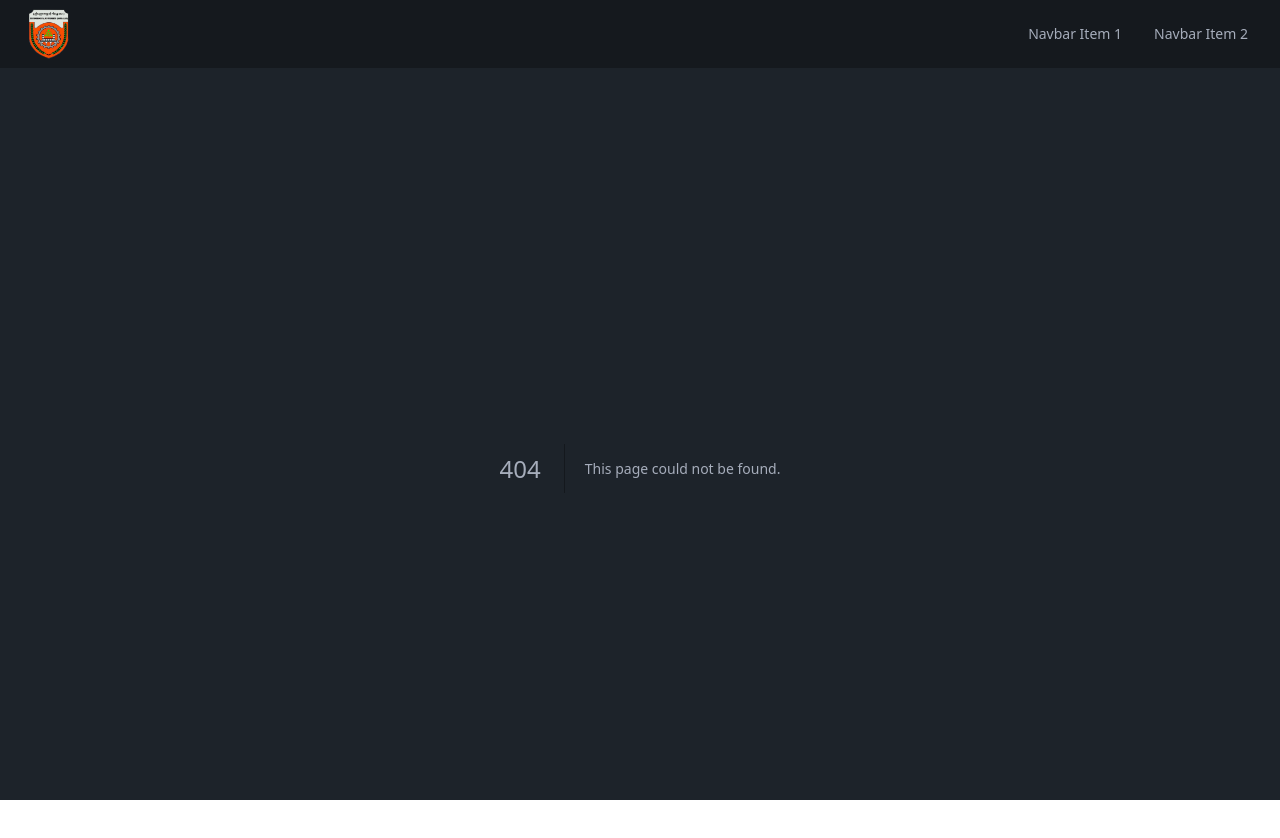
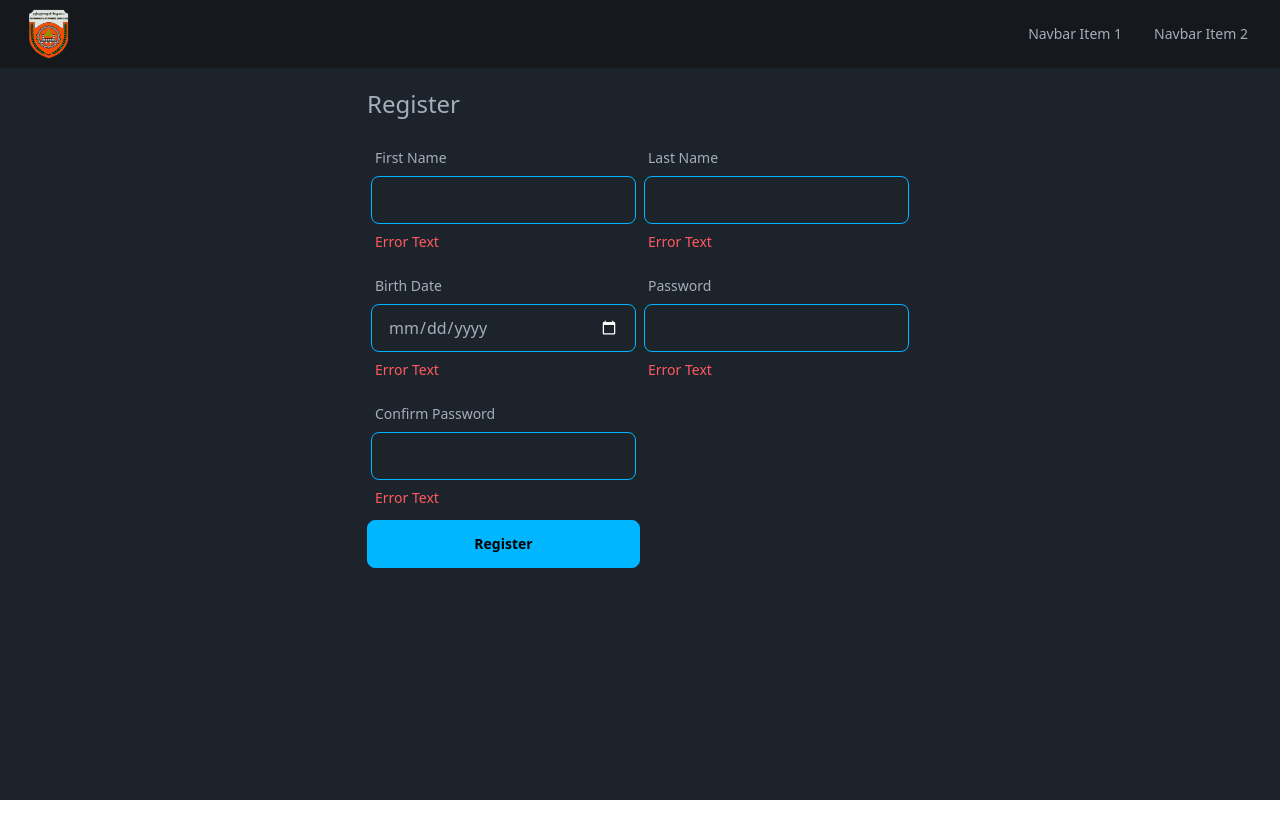
Before and after one commit to linnkhantthu/tum-website, a Next.js app: page /admin/auth in a window 1280 px wide. Before the commit this address had no page. Shown: the top 838 px of the page. After the commit the page ends 800 px from the top, so only its background shows below. Built offline with nearby package versions, Linux system fonts and the light colour scheme.

Commit message:
creating register form

```diff
--- /dev/null
+++ b/src/app/admin/auth/page.tsx
@@ -0,0 +1,30 @@
+import Btn from "@/app/components/forms/Btn";
+import Input from "@/app/components/forms/Input";
+import React from "react";
+
+function AuthPage() {
+  return (
+    <main className="flex flex-row justify-center">
+      <fieldset className="p-4 md:mt-5 mt-2">
+        <legend>
+          <h2>Register</h2>
+        </legend>
+        <form className="grid grid-flow-row md:grid-cols-2 grid-cols-1">
+          <Input label={"First Name"} type={"text"} id={"firstName"} />
+          <Input label={"Last Name"} type={"text"} id={"lastName"} />
+          <Input label={"Birth Date"} type={"date"} id={"dob"} />
+          <Input label={"Password"} type={"password"} id={"password"} />
+          <Input
+            label={"Confirm Password"}
+            type={"password"}
+            id={"confirmPassword"}
+          />
+          <div></div>
+          <Btn text={"Register"} />
+        </form>
+      </fieldset>
+    </main>
+  );
+}
+
+export default AuthPage;
--- /dev/null
+++ b/src/app/admin/page.tsx
@@ -0,0 +1,7 @@
+import React from "react";
+
+function AdminPage() {
+  return <div>AdminPage</div>;
+}
+
+export default AdminPage;
--- a/src/app/components/NavigationBar.tsx
+++ b/src/app/components/NavigationBar.tsx
@@ -45,7 +45,7 @@ function NavigationBar({ children }: { children: React.ReactNode }) {
           </div>
         </div>
         {/* Page content here */}
-        {children}
+        <div className=" text-pretty">{children}</div>
       </div>
       <div className="drawer-side">
         <label
--- a/src/app/components/Editor/Editor.tsx
+++ b/src/app/components/editor/Editor.tsx
@@ -20,6 +20,7 @@ const EditorBlock = ({ data, onChange, holder }: Props) => {
     if (!ref.current) {
       const editor = new EditorJS({
         holder: holder,
+        // @ts-ignore
         tools: EDITOR_TOOLS,
         data,
         async onChange(api, event) {
--- a/src/app/components/Editor/tools.tsx
+++ b/src/app/components/editor/tools.tsx
@@ -1,19 +1,29 @@
 import Header from "@editorjs/header";
 import List from "@editorjs/list";
+// @ts-ignore
 import Table from "@editorjs/table";
+// @ts-ignore
 import Quote from "@editorjs/quote";
 import ImageTool from "@editorjs/image";
+// @ts-ignore
 import Marker from "@editorjs/marker";
 import NestedList from "@editorjs/nested-list";
+// @ts-ignore
 import Checklist from "@editorjs/checklist";
+// @ts-ignore
 import LinkTool from "@editorjs/link";
+// @ts-ignore
 import Embed from "@editorjs/embed";
+// @ts-ignore
 import Delimiter from "@editorjs/delimiter";
+// @ts-ignore
 import Warning from "@editorjs/warning";
-import CodeTool from "@editorjs/code";
+// @ts-ignore
 import RawTool from "@editorjs/raw";
+// @ts-ignore
 import AttachesTool from "@editorjs/attaches";
 import InlineCode from "@editorjs/inline-code";
+// @ts-ignore
 import Paragraph from "@editorjs/paragraph";
 
 export const EDITOR_TOOLS = {
@@ -23,6 +33,7 @@ export const EDITOR_TOOLS = {
   },
   header: {
     class: Header,
+    inlineToolbar: ["marker", "link"],
     shortcut: "CTRL+SHIFT+H",
     config: {
       defaultLevel: 1,
@@ -49,6 +60,10 @@ export const EDITOR_TOOLS = {
         byUrl: "http://localhost:8008/fetchUrl", // Your endpoint that provides uploading by Url
       },
     },
+  },
+  inlineCode: {
+    class: InlineCode,
+    shortcut: "CMD+SHIFT+G",
   },
   marker: {
     class: Marker,
@@ -89,9 +104,6 @@ export const EDITOR_TOOLS = {
       endpoint: "http://localhost:8008/uploadFile",
     },
   },
-  inlineCode: {
-    class: InlineCode,
-    shortcut: "CMD+SHIFT+M",
-  },
   paragraph: Paragraph,
+  autofocus: true,
 };
--- /dev/null
+++ b/src/app/components/forms/Btn.tsx
@@ -0,0 +1,11 @@
+import React from "react";
+
+function Btn({ text }: { text: string }) {
+  return (
+    <button type="submit" className="btn btn-info">
+      Register
+    </button>
+  );
+}
+
+export default Btn;
--- /dev/null
+++ b/src/app/components/forms/Input.tsx
@@ -0,0 +1,28 @@
+import React from "react";
+
+function Input({
+  label,
+  type,
+  id,
+}: {
+  label: string;
+  type: string;
+  id: string;
+}) {
+  return (
+    <div className="p-1">
+      <label htmlFor="lastName" className=" label label-text">
+        {label}
+      </label>
+      <input
+        type={type}
+        id={id}
+        name={id}
+        className="input input-info w-full"
+      />
+      <small className="label label-text text-error">Error Text</small>
+    </div>
+  );
+}
+
+export default Input;
--- a/src/app/editor/page.tsx
+++ b/src/app/editor/page.tsx
@@ -8,7 +8,7 @@ import { useState } from "react";
 
 // important that we use dynamic loading here
 // editorjs should only be rendered on the client side.
-const EditorBlock = dynamic(() => import("../components/Editor/Editor"), {
+const EditorBlock = dynamic(() => import("../components/editor/Editor"), {
   ssr: false,
 });
 
--- a/src/app/globals.css
+++ b/src/app/globals.css
@@ -2,32 +2,23 @@
 @tailwind components;
 @tailwind utilities;
 
-:root {
-  --foreground-rgb: 0, 0, 0;
-  --background-start-rgb: 214, 219, 220;
-  --background-end-rgb: 255, 255, 255;
-}
-
-@media (prefers-color-scheme: dark) {
-  :root {
-    --foreground-rgb: 255, 255, 255;
-    --background-start-rgb: 0, 0, 0;
-    --background-end-rgb: 0, 0, 0;
+@layer base{
+  h1{
+    @apply text-3xl;
+  }
+  h2{
+    @apply text-2xl;
+  }
+  h3{
+    @apply text-xl;
+  }
+  h4{
+    @apply text-lg;
+  }
+  h5{
+    @apply text-base;
+  }
+  h6{
+    @apply text-sm;
   }
 }
-
-body {
-  color: rgb(var(--foreground-rgb));
-  background: linear-gradient(
-      to bottom,
-      transparent,
-      rgb(var(--background-end-rgb))
-    )
-    rgb(var(--background-start-rgb));
-}
-
-@layer utilities {
-  .text-balance {
-    text-wrap: balance;
-  }
-}
--- a/src/app/page.tsx
+++ b/src/app/page.tsx
@@ -1,4 +1,3 @@
-import Image from "next/image";
 import MainPagePosts from "./components/MainPagePosts";
 
 export default function Home() {
```
Also changed, not shown: public/tum-img.jpg (deleted), public/tum-logo.jpg (deleted).
